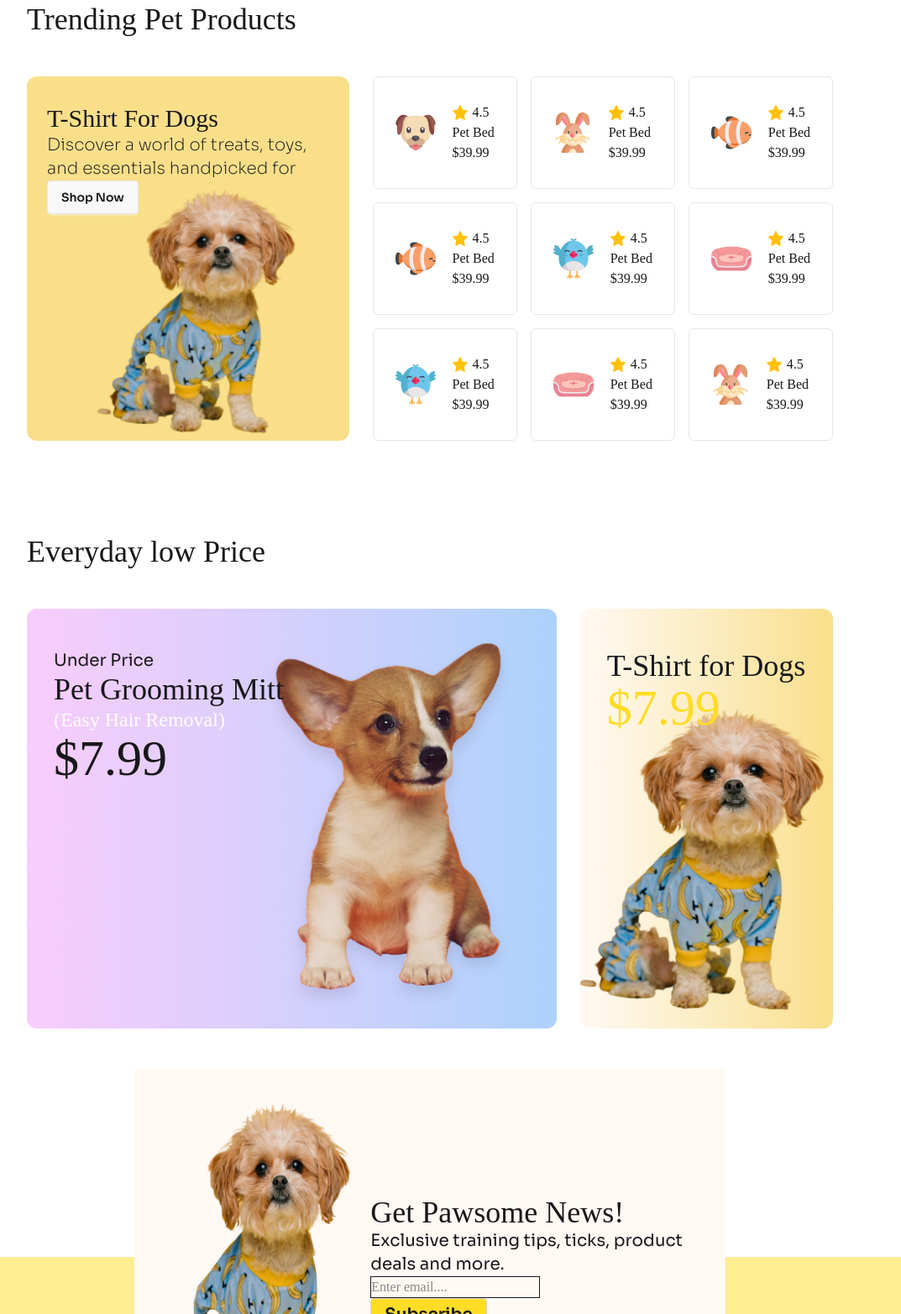
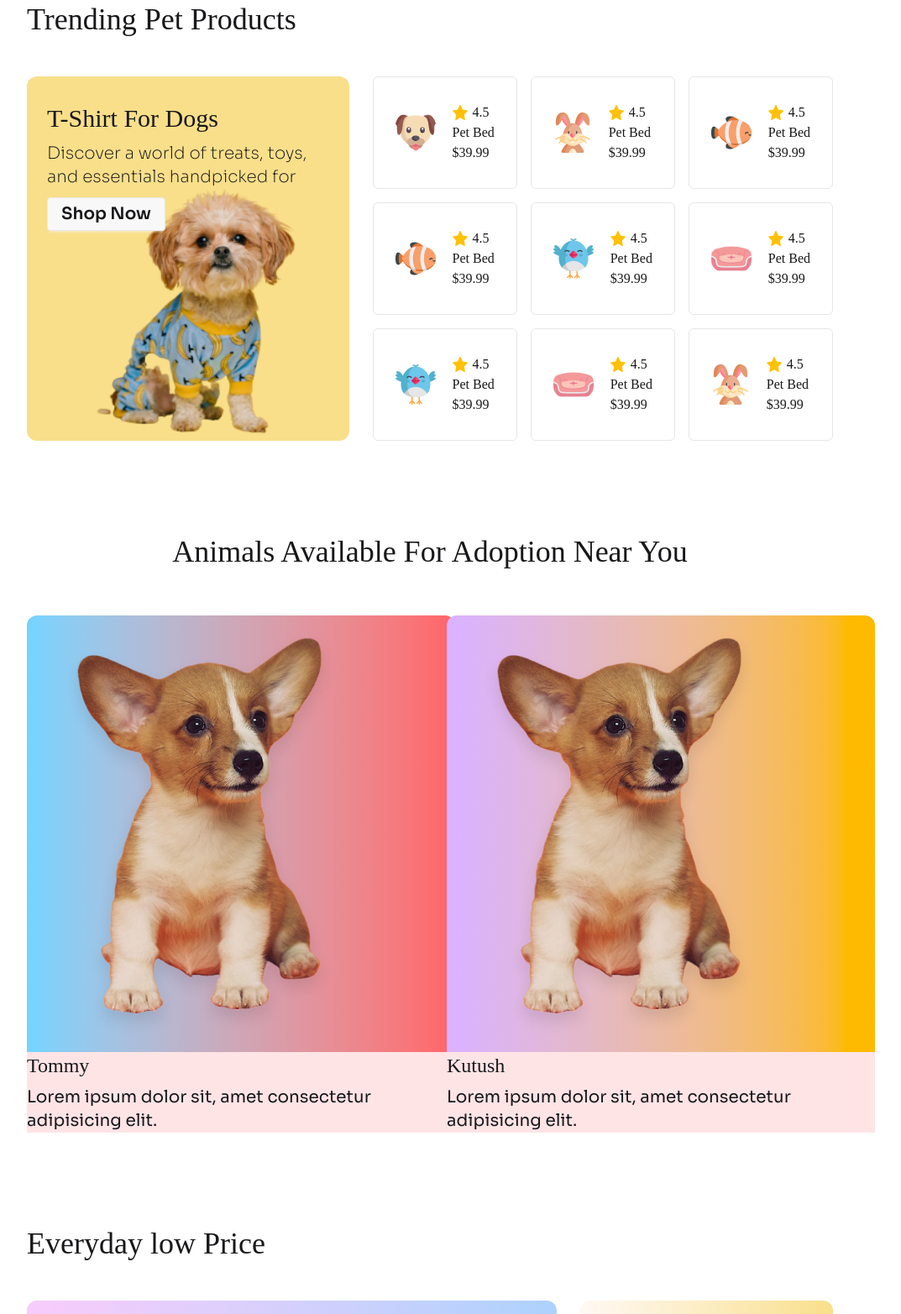
Before and after one commit to AbuSiddike/B11-A3, a website: page index.html in a window 1280 px wide. Shown: the part 1458-3023 px from the top of the page at 84% size, without its empty margins (128-1201 px from the left). Drawn offline with Linux system fonts and the light colour scheme; a web font is replaced by a local one.

Commit message:
adoption section complete

```diff
--- a/index.html
+++ b/index.html
@@ -122,10 +122,10 @@
             <h1 class="pb-12 text-4xl font-normal">Trending Pet Products</h1>
             <div class="grid grid-cols-12 gap-7">
                 <div class="bg-[#F9DF8A] col-span-12 sm:col-span-5 px-6 pt-8 rounded-xl">
-                    <div class="min-h-[402px] bg-[url(./../c1-assets/cute-pet-small.png)] bg-no-repeat bg-right-bottom bg-contain rounded-xl">
+                    <div class="min-h-[402px] bg-[url(./../c1-assets/cute-pet-small.png)] bg-no-repeat bg-right-bottom bg-contain rounded-xl space-y-2.5">
                         <h1 class="text-3xl">T-Shirt For Dogs</h1>
                         <p class="fontFamily text-xl font-extralight">Discover a world of treats, toys, and essentials handpicked for</p>
-                        <button class="btn fontFamily">Shop Now</button>
+                        <button class="btn text-xl fontFamily">Shop Now</button>
                     </div>
                 </div>
                 <div class="grid grid-cols-2 gap-4 sm:grid-cols-3 col-span-12 sm:col-span-7">
@@ -278,6 +278,25 @@
          </section>
 
          <!----- Adopt a Pet ----->
+         <section class="xl:mx-36 xl:my-20 p-4 sm:mx-10 sm:my-8 md:mx-20 md:my-16">
+            <h1 class="text-4xl text-center pb-14">Animals Available For Adoption Near You</h1>
+            <div class="grid grid-cols-1 lg:grid-cols-2 gap-10">
+                <div class="bg-gradient-to-r from-sky-300 to-red-400 rounded-xl w-[510px] min-h[480px]">
+                    <img src="./c1-assets/cute-dog-mid.png">
+                    <ul class="bg-rose-100 space-y-2">
+                        <li class="text-2xl">Tommy</li>
+                        <li class="fontFamily text-xl">Lorem ipsum dolor sit, amet consectetur adipisicing elit.</li>
+                    </ul>
+                </div>
+                <div class="bg-gradient-to-r from-purple-300 to-amber-400 rounded-xl w-[510px] min-h[480px]">
+                    <img src="./c1-assets/cute-dog-mid.png">
+                    <ul class="bg-rose-100 space-y-2">
+                        <li class="text-2xl">Kutush</li>
+                        <li class="fontFamily text-xl">Lorem ipsum dolor sit, amet consectetur adipisicing elit.</li>
+                    </ul>
+                </div>
+            </div>
+         </section>
 
          <!----- Everyday low Price ----->
          <section class="xl:mx-36 xl:my-20 p-4 sm:mx-10 sm:my-8 md:mx-20 md:my-16">
```
Also changed, not shown: source/output.css.
